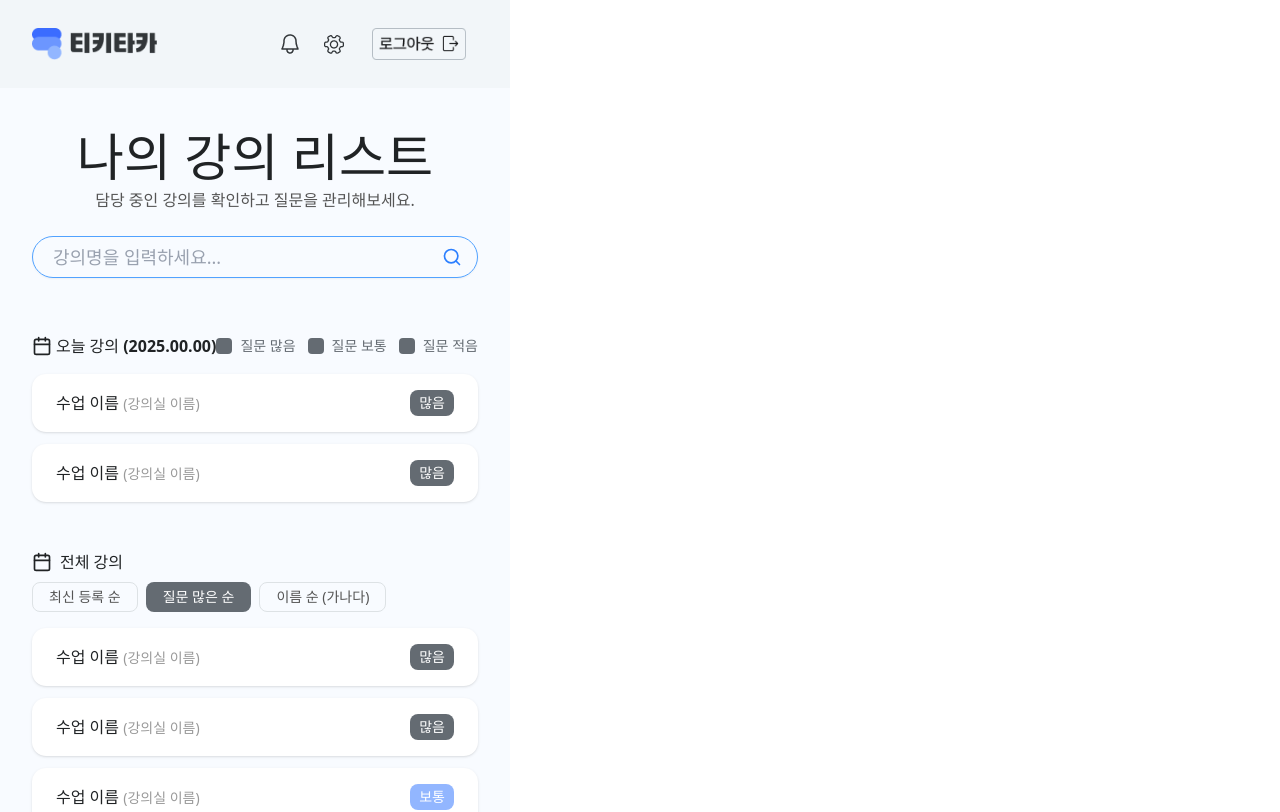
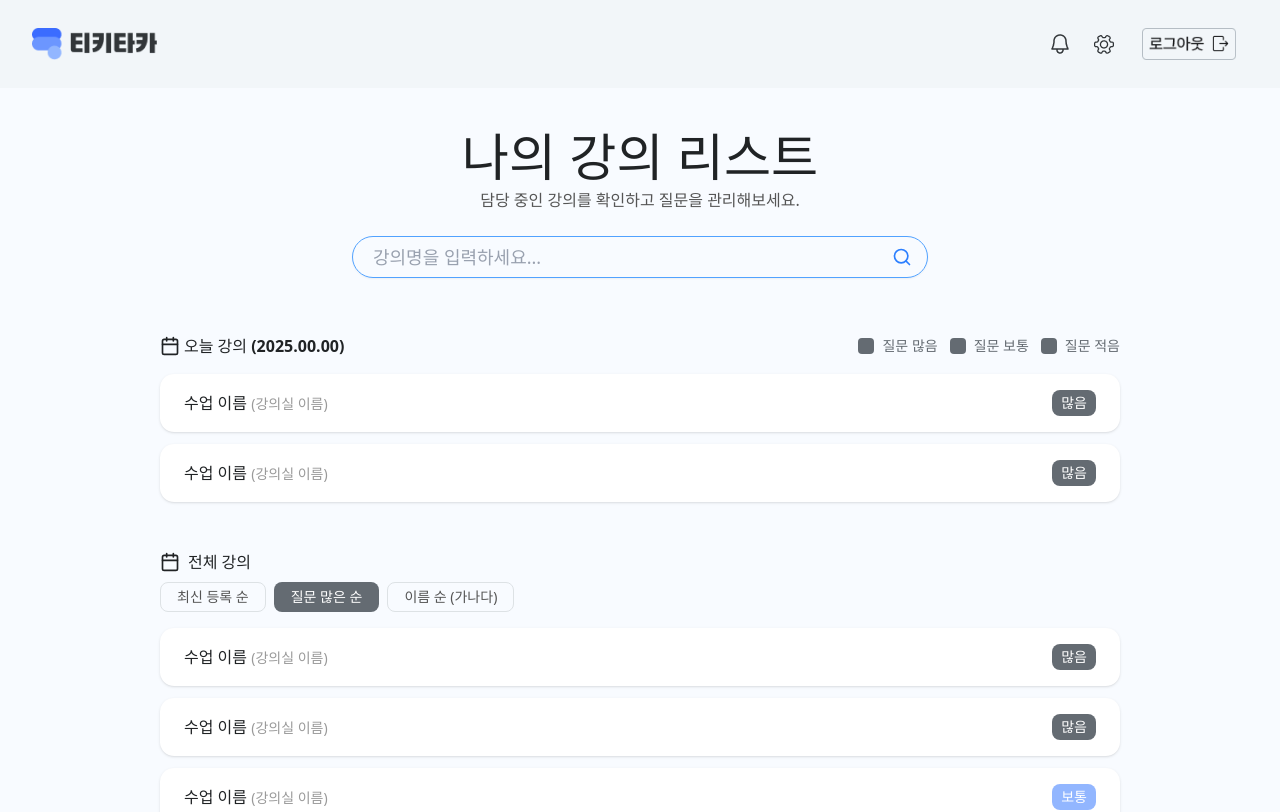
Before and after one commit to 9oormthonUniv-Tiki-Taka/frontend, a React (Vite) app: page / in a window 1280 px wide. Shown: the top 812 px of the page. Built offline with nearby package versions, Linux system fonts and the light colour scheme.

Commit message:
feat: make lecture list responsive

```diff
--- a/src/index.css
+++ b/src/index.css
@@ -61,10 +61,8 @@ a:hover {
 
 body {
   margin: 0;
-  display: flex;
-  place-items: center;
   min-width: 320px;
-  min-height: 100vh;
+  font-family: system-ui, Avenir, Helvetica, Arial, sans-serif;
 }
 
 h1 {
```
